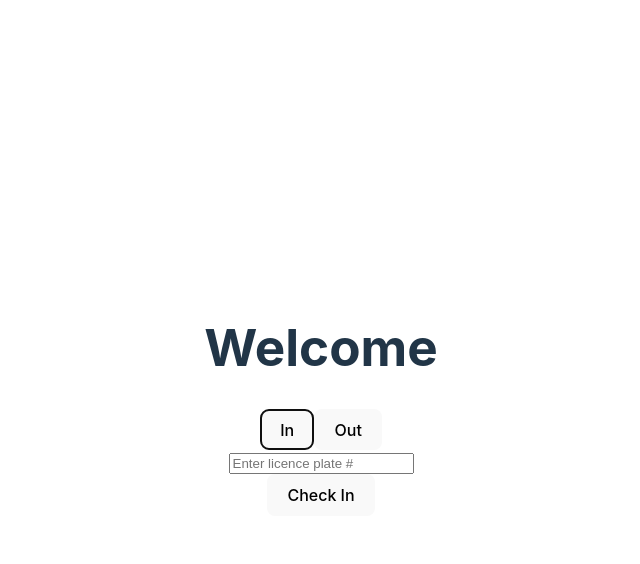
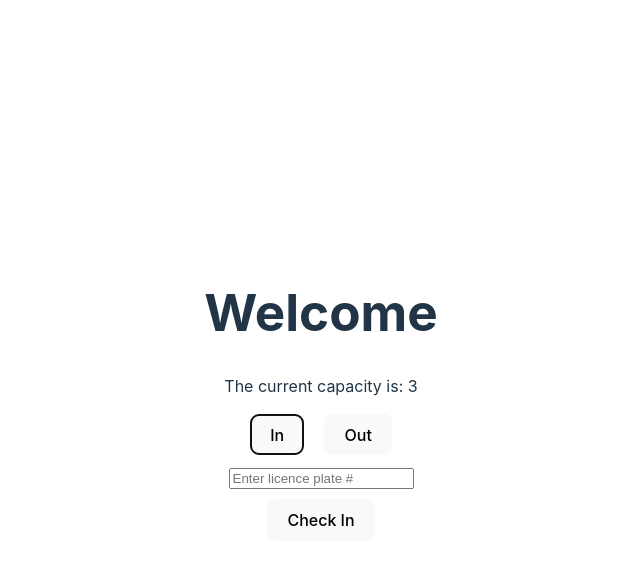
Before and after one commit to heyitskei/parking-challenge, a React (Vite) app: page / in a window 1280 px wide. Both pictures are taken after a click on the button "In". Shown: the top 564 px of the page, without its empty margins (319-959 px from the left). Built offline with nearby package versions, Linux system fonts and the light colour scheme.

Commit message:
refactor: add styling, display current capacity

```diff
--- a/src/App.tsx
+++ b/src/App.tsx
@@ -27,7 +27,6 @@ function App() {
 
     const registerCar = () => {
 
-        // debugger;
         //improve - no duplicate licence plate #
 
         if (garage.length < capacity && licencePlateNumber.length > 0)
@@ -57,9 +56,6 @@ function App() {
             return;
         }
 
-        // 2 minutes = 120,000 milliseconds
-        // 30 sec = 30,000 milliseconds
-
         if (timeElapsed > 30 && timeElapsed < 60)
         {
             setCost(2);
@@ -84,30 +80,30 @@ function App() {
     }
 
     console.log(garage);
-    console.log(cost);
 
     return (
       <>
           <h1>Welcome</h1>
-          <div className='App'>
-              <button className='checkInButton' onClick={displayCheckInScreen}>In</button>
-              <button className='checkOutButton' onClick={displayCheckOutScreen}>Out</button>
+          <p>The current capacity is: {capacity-garage.length}</p>
+          <div className='margin-10'>
+              <button className='button-margin' onClick={displayCheckInScreen}>In</button>
+              <button className='button-margin' onClick={displayCheckOutScreen}>Out</button>
           </div>
           {screen === 'checkin' ?
-              <div className='CheckIn'>
+              <div className='margin-10'>
               <input type='text' placeholder='Enter licence plate #' value={licencePlateNumber} onChange={processLicencePlate} />
-                  <div>
-                      { isGarageFull ? <div>GARAGE IS FULL</div> : ''}
-                      <button type='button' onClick={registerCar}>Check In</button>
+                  <div className='margin-10'>
+                      { isGarageFull ? <div className='margin-10'>Sorry, we are at capacity, please come again later.</div> : ''}
+                      <button className='button-margin' type='button' onClick={registerCar}>Check In</button>
                   </div>
               </div> :
           screen === 'checkout' ?
               <div className='CheckOut'>
                   <input type='text' placeholder='Enter licence plate #' value={licencePlateNumber} onChange={processLicencePlate}/>
-                  <div>
-                      { cost ? <div>YOUR TOTAL IS: {cost}</div> : ''}
-                      <button type='button' onClick={calculateRate}>Calculate rate</button>
-                      <button type='button' onClick={checkoutCar}>Process</button>
+                  <div className='margin-10'>
+                      { cost && licencePlateNumber ? <div className='margin-10'>Your total is: {cost}</div> : ''}
+                      <button className='button-margin' type='button' onClick={calculateRate}>Calculate rate</button>
+                      <button className='button-margin' type='button' onClick={checkoutCar}>Process</button>
                   </div>
               </div> : ''
           }
```
